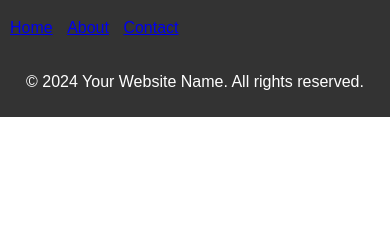
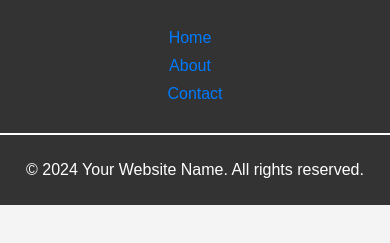
Before and after one commit to SUJANx7/Dragon-Network-Website, a website: page index.html in a window 390 px wide. Shown: the part 71-314 px from the top of the page. Drawn offline with Linux system fonts and the light colour scheme.

Commit message:
🛠️ assets/css/global.css -> Updated global.css with new variables and styling for body, links, header, navigation, footer, and sections. Also added responsive design for small screens.

```diff
--- a/assets/css/global.css
+++ b/assets/css/global.css
@@ -1,29 +1,110 @@
+/* Variables */
+:root {
+    --primary-bg-color: #333;
+    --text-color: #fff;
+    --base-font: 'Arial', sans-serif;
+    --padding-unit: 10px;
+    --border-width: 2px;
+    --link-color: #007bff; /* Blue color for links */
+    --email-color: #28a745; /* Green color for email addresses */
+
+    --header-bg-color: var(--primary-bg-color);
+    --footer-bg-color: var(--primary-bg-color);
+    --link-text-color: var(--text-color);
+    --nav-hover-bg-color: #555;
+    --body-bg-color: #f4f4f4;
+    --section-bg-color: #ddd;
+}
+
+/* Body Styling */
 body {
-    font-family: 'Arial', sans-serif;
+    font-family: var(--base-font);
     margin: 0;
     padding: 0;
+    background-color: var(--body-bg-color);
+    color: var(--text-color);
 }
 
+/* Links Styling */
+a {
+    color: var(--link-color);
+    text-decoration: none;
+}
+
+a:hover {
+    text-decoration: underline;
+}
+
+/* Email Addresses Styling */
+a[href^="mailto:"] {
+    color: var(--email-color);
+}
+
+/* Header Styling */
 header {
-    background-color: #333;
-    color: #fff;
-    padding: 10px;
+    background-color: var(--header-bg-color);
+    color: var(--text-color);
+    padding: var(--padding-unit);
+}
+
+/* Navigation (nav) Styling */
+nav {
+    background-color: var(--primary-bg-color);
+    color: var(--link-text-color);
+    padding: var(--padding-unit);
 }
 
 nav ul {
     list-style-type: none;
     margin: 0;
     padding: 0;
+    display: flex;
+    justify-content: center;
 }
 
 nav ul li {
-    display: inline;
-    margin-right: 10px;
+    display: inline-block;
+    margin-right: var(--padding-unit);
+    border-right: var(--border-width) solid var(--link-text-color);
 }
 
+nav ul li:last-child {
+    margin-right: 0;
+    border-right: none;
+}
+
+nav ul li:hover {
+    background-color: var(--nav-hover-bg-color);
+}
+
+/* Footer Styling */
 footer {
-    background-color: #333;
-    color: #fff;
-    padding: 10px;
+    background-color: var(--footer-bg-color);
+    color: var(--text-color);
+    padding: var(--padding-unit);
     text-align: center;
+    clear: both;
+    border-top: var(--border-width) solid var(--link-text-color);
 }
+
+/* Section Styling */
+section {
+    background-color: var(--section-bg-color);
+    padding: var(--padding-unit);
+    margin: var(--padding-unit) 0;
+    border: var(--border-width) solid var(--text-color);
+}
+
+/* Responsive Design */
+@media only screen and (max-width: 600px) {
+    nav ul {
+        flex-direction: column;
+        align-items: center;
+    }
+
+    nav ul li {
+        display: block;
+        margin-bottom: var(--padding-unit);
+        border: none;
+    }
+}
```
